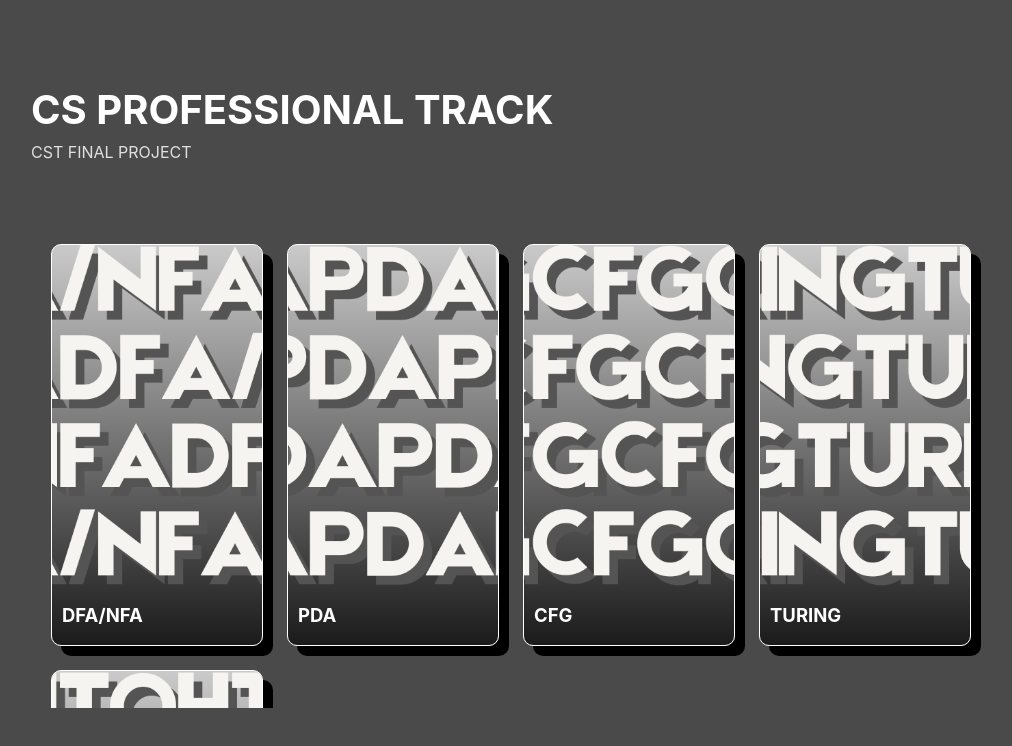
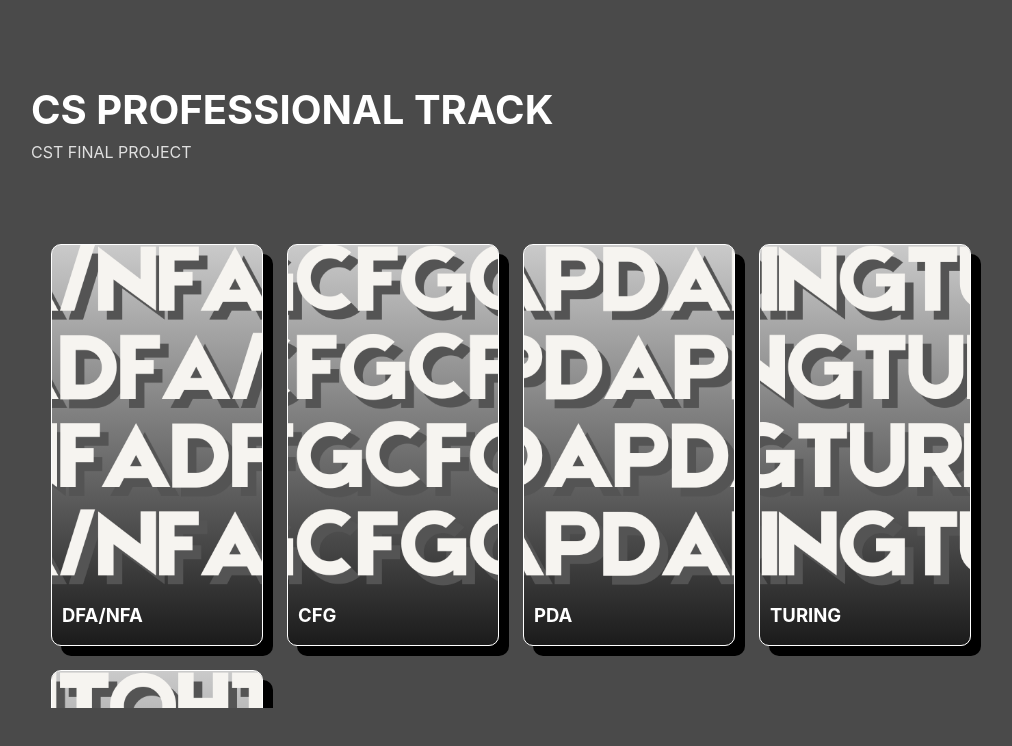
Before and after one commit to Luzeffle/CST4, a React (Vite) app: page / in a window 1280 px wide. Shown: the top 746 px of the page, without its empty margins (17-1029 px from the left). Built offline with nearby package versions, Linux system fonts and the light colour scheme.

Commit message:
added link for pda and tower of hanoi

```diff
--- a/src/App.jsx
+++ b/src/App.jsx
@@ -14,8 +14,8 @@ function App() {
 
   const projects = [
     { name: 'DFA/NFA', imageSrc: dfaimage, isInternal: true, jarNumber: 1 },
+    { name: 'CFG', imageSrc: cfgimage, isInternal: true },
     { name: 'PDA', imageSrc: pdaimage, isInternal: true, jarNumber: 2 },
-    { name: 'CFG', imageSrc: cfgimage, isInternal: true },
     { name: 'TURING', imageSrc: turingimage, isInternal: true, jarNumber: 3 },
     { name: 'TOWER OF HANOI', imageSrc: hanoiimage, isInternal: true, jarNumber: 4 },
   ];
```
